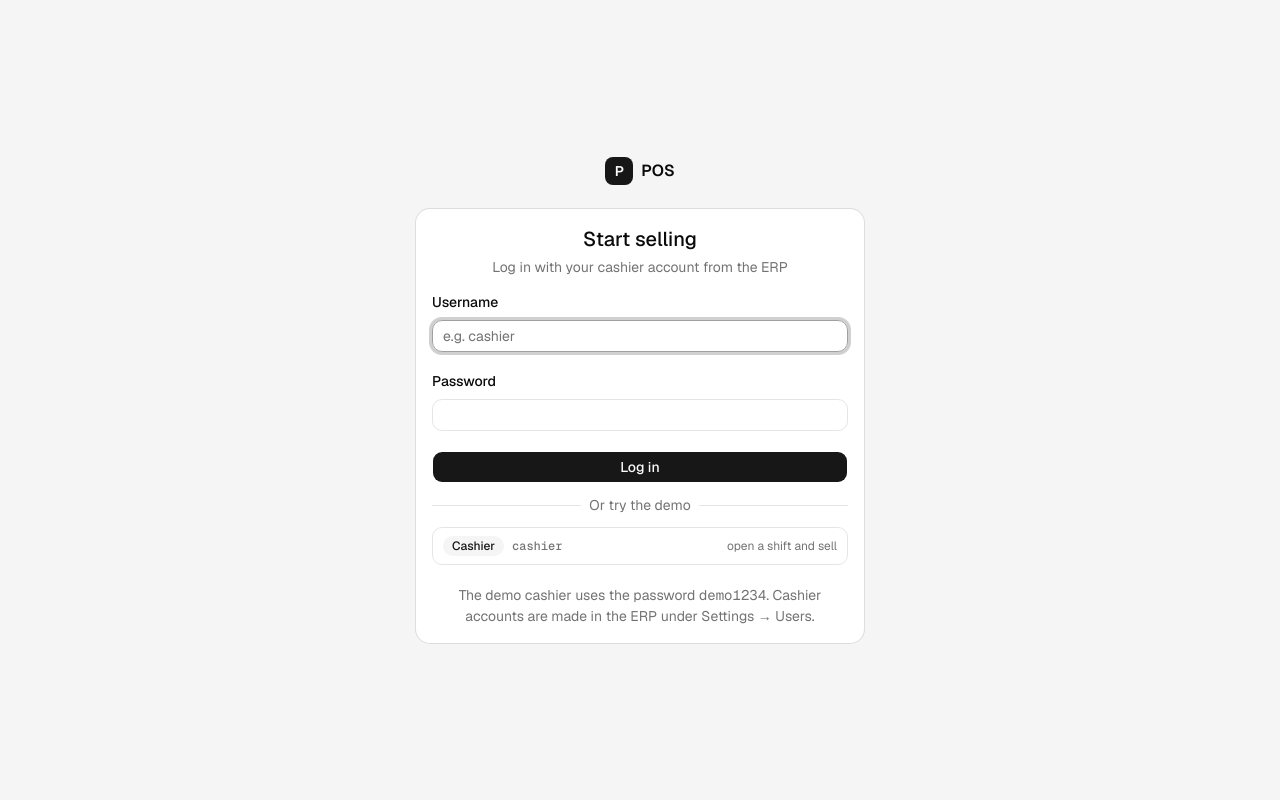
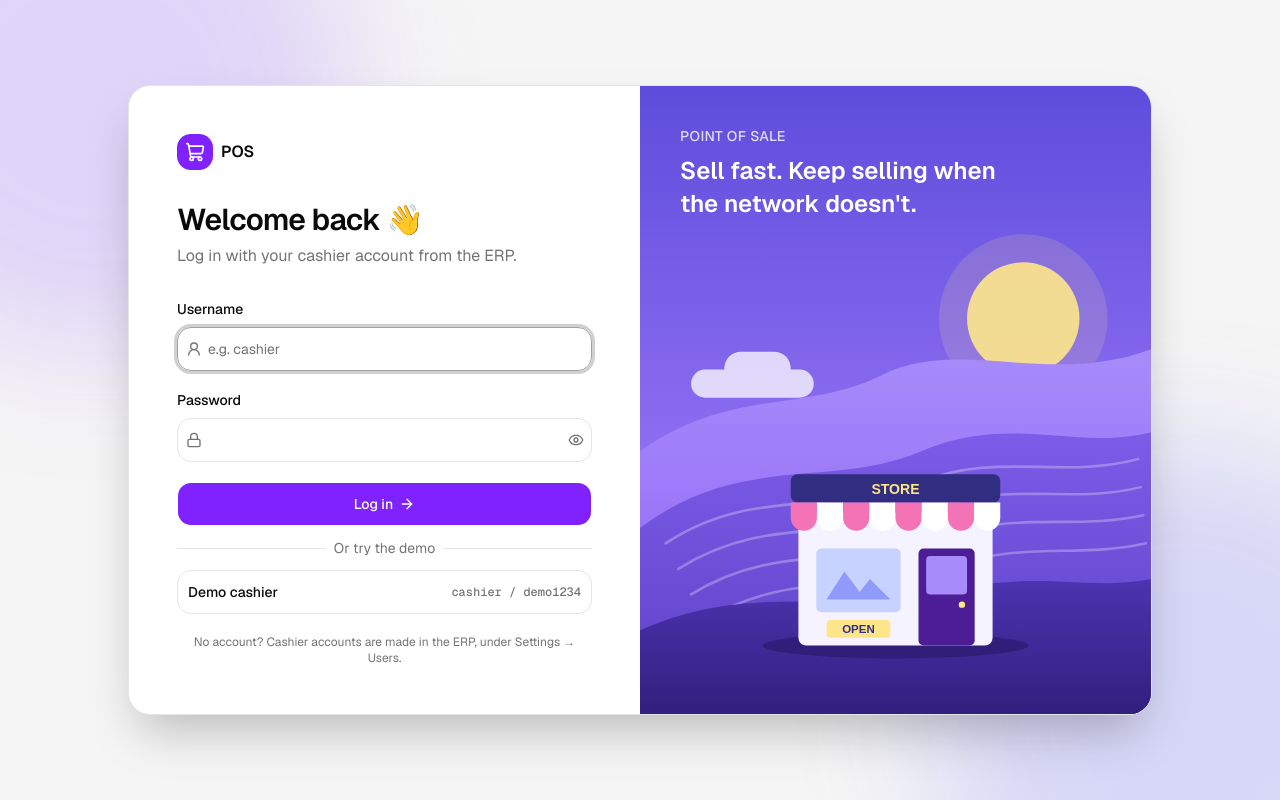
Before and after one commit to wimpoge/pos, a Next.js app in the folder frontend/: page /login in a window 1280 px wide. Built offline with nearby package versions, Linux system fonts and the light colour scheme.

Commit message:
New login screen
The form beside an illustration panel: violet hills with terraces and the
app's own building (a shop for the POS, a warehouse for the ERP). Icons in
the fields, show/hide password, and the demo accounts as compact buttons.
The panel hides on phones.

```diff
--- a/frontend/src/app/login/page.tsx
+++ b/frontend/src/app/login/page.tsx
@@ -1,18 +1,18 @@
 "use client";
 
 import { useQueryClient } from "@tanstack/react-query";
+import { ArrowRight, Eye, EyeOff, Lock, ShoppingCart, UserRound } from "lucide-react";
 import { useRouter } from "next/navigation";
 import { FormEvent, useState } from "react";
+import { LoginArt } from "@/components/login-art";
 import { Alert, AlertDescription } from "@/components/ui/alert";
-import { Badge } from "@/components/ui/badge";
 import { Button } from "@/components/ui/button";
-import { Card, CardContent, CardDescription, CardHeader, CardTitle } from "@/components/ui/card";
-import { Field, FieldDescription, FieldGroup, FieldLabel, FieldSeparator } from "@/components/ui/field";
-import { Input } from "@/components/ui/input";
+import { Field, FieldGroup, FieldLabel, FieldSeparator } from "@/components/ui/field";
+import { InputGroup, InputGroupAddon, InputGroupButton, InputGroupInput } from "@/components/ui/input-group";
 import { Spinner } from "@/components/ui/spinner";
 import { api, errorMessage } from "@/lib/api";
 
-const DEMO = [{ username: "cashier", role: "Cashier", note: "open a shift and sell" }];
+const DEMO = { username: "cashier", label: "Demo cashier" };
 const DEMO_PASSWORD = "demo1234";
 
 export default function LoginPage() {
@@ -20,6 +20,7 @@ export default function LoginPage() {
   const queryClient = useQueryClient();
   const [username, setUsername] = useState("");
   const [password, setPassword] = useState("");
+  const [shown, setShown] = useState(false);
   const [error, setError] = useState<string | null>(null);
   const [busy, setBusy] = useState<string | null>(null);
 
@@ -43,18 +44,24 @@ export default function LoginPage() {
   }
 
   return (
-    <div className="flex min-h-svh items-center justify-center bg-muted p-4 md:p-10">
-      <div className="flex w-full max-w-md flex-col gap-6">
-        <div className="flex items-center gap-2 self-center font-semibold">
-          <div className="flex size-7 items-center justify-center rounded-md bg-primary text-sm text-primary-foreground">P</div>
+    <div className="relative flex min-h-svh items-center justify-center overflow-hidden bg-muted p-4 md:p-10">
+      {/* soft colour behind the card */}
+      <div aria-hidden className="pointer-events-none absolute -top-40 -left-40 size-128 rounded-full bg-violet-500/20 blur-3xl" />
+      <div aria-hidden className="pointer-events-none absolute -right-40 -bottom-40 size-128 rounded-full bg-indigo-500/20 blur-3xl" />
+
+      <div className="relative grid w-full max-w-5xl overflow-hidden rounded-3xl border bg-card shadow-2xl md:grid-cols-2">
+        <div className="flex flex-col justify-center gap-8 p-8 sm:p-12">
+          <div className="flex items-center gap-2 font-semibold">
+            <span className="flex size-9 items-center justify-center rounded-xl bg-violet-600 text-white">
+              <ShoppingCart className="size-5" />
+            </span>
             POS
           </div>
-        <Card>
-          <CardHeader className="text-center">
-            <CardTitle className="text-xl">Start selling</CardTitle>
-            <CardDescription>Log in with your cashier account from the ERP</CardDescription>
-          </CardHeader>
-          <CardContent>
+          <div className="space-y-1.5">
+            <h1 className="text-3xl font-semibold tracking-tight">Welcome back 👋</h1>
+            <p className="text-muted-foreground">Log in with your cashier account from the ERP.</p>
+          </div>
+
           <form onSubmit={submit}>
             <FieldGroup>
               {error && (
@@ -64,7 +71,11 @@ export default function LoginPage() {
               )}
               <Field>
                 <FieldLabel htmlFor="username">Username</FieldLabel>
-                  <Input
+                <InputGroup className="h-11 rounded-xl">
+                  <InputGroupAddon>
+                    <UserRound />
+                  </InputGroupAddon>
+                  <InputGroupInput
                     id="username"
                     autoCapitalize="none"
                     spellCheck={false}
@@ -75,51 +86,73 @@ export default function LoginPage() {
                     value={username}
                     onChange={(e) => setUsername(e.target.value)}
                   />
+                </InputGroup>
               </Field>
               <Field>
                 <FieldLabel htmlFor="password">Password</FieldLabel>
-                  <Input
+                <InputGroup className="h-11 rounded-xl">
+                  <InputGroupAddon>
+                    <Lock />
+                  </InputGroupAddon>
+                  <InputGroupInput
                     id="password"
-                    type="password"
+                    type={shown ? "text" : "password"}
                     autoComplete="current-password"
                     required
                     value={password}
                     onChange={(e) => setPassword(e.target.value)}
                   />
+                  <InputGroupAddon align="inline-end">
+                    <InputGroupButton
+                      size="icon-xs"
+                      aria-label={shown ? "Hide password" : "Show password"}
+                      onClick={() => setShown(!shown)}
+                    >
+                      {shown ? <EyeOff /> : <Eye />}
+                    </InputGroupButton>
+                  </InputGroupAddon>
+                </InputGroup>
               </Field>
-                <Field>
-                  <Button type="submit" disabled={busy !== null}>
-                    {busy === username && <Spinner />} Log in
+              <Button
+                type="submit"
+                size="lg"
+                className="h-11 rounded-xl bg-violet-600 text-white hover:bg-violet-700"
+                disabled={busy !== null}
+              >
+                {busy === username && <Spinner />} Log in {busy !== username && <ArrowRight />}
               </Button>
-                </Field>
-                <FieldSeparator>Or try the demo</FieldSeparator>
-                <div className="grid gap-2">
-                  {DEMO.map((d) => (
+              <FieldSeparator className="[&_[data-slot=field-separator-content]]:bg-card">Or try the demo</FieldSeparator>
               <Button
-                      key={d.username}
                 type="button"
                 variant="outline"
-                      className="h-auto justify-between py-2"
+                className="h-11 justify-between rounded-xl"
                 disabled={busy !== null}
-                      onClick={() => login({ username: d.username, password: DEMO_PASSWORD })}
+                onClick={() => login({ username: DEMO.username, password: DEMO_PASSWORD })}
               >
                 <span className="flex items-center gap-2">
-                        {busy === d.username && <Spinner />}
-                        <Badge variant="secondary">{d.role}</Badge>
-                        <span className="font-mono text-xs text-muted-foreground">{d.username}</span>
+                  {busy === DEMO.username && <Spinner />}
+                  {DEMO.label}
                 </span>
-                      <span className="truncate text-xs font-normal text-muted-foreground">{d.note}</span>
+                <span className="font-mono text-xs text-muted-foreground">
+                  {DEMO.username} / {DEMO_PASSWORD}
+                </span>
               </Button>
-                  ))}
-                </div>
-                <FieldDescription className="text-center">
-                  The demo cashier uses the password <code>{DEMO_PASSWORD}</code>. Cashier accounts are made in
-                  the ERP under Settings → Users.
-                </FieldDescription>
+              <p className="text-center text-xs text-muted-foreground">
+                No account? Cashier accounts are made in the ERP, under Settings → Users.
+              </p>
             </FieldGroup>
           </form>
-          </CardContent>
-        </Card>
+        </div>
+
+        <div className="relative hidden min-h-144 md:block">
+          <LoginArt variant="pos" />
+          <div className="absolute inset-x-0 top-0 p-10 text-white">
+            <p className="text-sm font-medium tracking-wide text-white/80 uppercase">Point of sale</p>
+            <p className="mt-2 max-w-xs text-2xl leading-snug font-semibold">
+              Sell fast. Keep selling when the network doesn&apos;t.
+            </p>
+          </div>
+        </div>
       </div>
     </div>
   );
--- /dev/null
+++ b/frontend/src/components/login-art.tsx
@@ -0,0 +1,107 @@
+/** The picture beside the login form: violet hills with terraces, a sun and clouds, and in front
+ * the building the app is about (a shop for the POS, a warehouse for the ERP). Drawn inline, so
+ * there are no image files to load; its colours are fixed, it sits on its own panel in both themes.
+ * Kept identical in the ERP and the POS (components/login-art.tsx). */
+export function LoginArt({ variant }: { variant: "erp" | "pos" }) {
+  return (
+    <svg viewBox="0 0 400 520" preserveAspectRatio="xMidYMid slice" className="absolute inset-0 size-full" aria-hidden>
+      <defs>
+        <linearGradient id="la-sky" x1="0" y1="0" x2="0" y2="1">
+          <stop offset="0" stopColor="#5b4bdb" />
+          <stop offset="0.55" stopColor="#8b6cf0" />
+          <stop offset="1" stopColor="#c4b5fd" />
+        </linearGradient>
+        <linearGradient id="la-far" x1="0" y1="0" x2="0" y2="1">
+          <stop offset="0" stopColor="#a78bfa" />
+          <stop offset="1" stopColor="#8b5cf6" />
+        </linearGradient>
+        <linearGradient id="la-mid" x1="0" y1="0" x2="0" y2="1">
+          <stop offset="0" stopColor="#7c5ce8" />
+          <stop offset="1" stopColor="#5b3fc4" />
+        </linearGradient>
+        <linearGradient id="la-near" x1="0" y1="0" x2="0" y2="1">
+          <stop offset="0" stopColor="#4c33b0" />
+          <stop offset="1" stopColor="#2e1d78" />
+        </linearGradient>
+      </defs>
+
+      <rect width="400" height="520" fill="url(#la-sky)" />
+      <circle cx="300" cy="196" r="44" fill="#fde68a" opacity="0.9" />
+      <circle cx="300" cy="196" r="66" fill="#fde68a" opacity="0.15" />
+      <g fill="#ffffff" opacity="0.75">
+        <rect x="40" y="236" width="96" height="22" rx="11" />
+        <rect x="66" y="222" width="52" height="26" rx="13" />
+        <rect x="236" y="246" width="84" height="18" rx="9" opacity="0.8" />
+        <rect x="258" y="235" width="40" height="20" rx="10" opacity="0.8" />
+      </g>
+
+      <path d="M0 300 C70 250 130 270 190 240 C250 210 320 250 400 220 L400 520 L0 520 Z" fill="url(#la-far)" />
+      <path d="M0 360 C80 300 150 330 220 300 C290 270 340 300 400 285 L400 520 L0 520 Z" fill="url(#la-mid)" />
+      {/* terraces on the middle hill */}
+      <g fill="none" stroke="#ffffff" strokeOpacity="0.28" strokeWidth="2" strokeLinecap="round">
+        <path d="M20 372 C90 326 150 352 220 324 C280 300 330 322 390 306" />
+        <path d="M30 392 C100 348 160 372 228 346 C288 322 336 342 392 328" />
+        <path d="M40 412 C108 370 170 392 236 368 C294 346 340 362 394 350" />
+        <path d="M52 432 C116 392 178 412 244 390 C300 370 344 384 396 372" />
+      </g>
+      <path d="M0 440 C90 400 160 430 240 410 C310 392 350 410 400 400 L400 520 L0 520 Z" fill="url(#la-near)" />
+
+      {variant === "pos" ? <Shop /> : <Warehouse />}
+    </svg>
+  );
+}
+
+function Shop() {
+  return (
+    <g transform="translate(118 318)">
+      <ellipse cx="82" cy="134" rx="104" ry="10" fill="#1e1356" opacity="0.45" />
+      <rect x="6" y="30" width="152" height="104" rx="6" fill="#f5f3ff" />
+      <rect x="0" y="0" width="164" height="22" rx="5" fill="#312e81" />
+      <text x="82" y="15.5" textAnchor="middle" fontSize="11" fontWeight="700" fill="#fde68a" fontFamily="sans-serif">
+        STORE
+      </text>
+      {/* awning */}
+      {[0, 1, 2, 3, 4, 5, 6, 7].map((i) => (
+        <path
+          key={i}
+          d={`M${i * 20.5} 22 h20.5 v12 a10.25 10.25 0 0 1 -20.5 0 Z`}
+          fill={i % 2 ? "#ffffff" : "#f472b6"}
+        />
+      ))}
+      <rect x="20" y="58" width="66" height="50" rx="4" fill="#c7d2fe" />
+      <path d="M28 98 l14 -22 l12 16 l8 -10 l16 16 Z" fill="#818cf8" opacity="0.8" />
+      <rect x="100" y="58" width="44" height="76" rx="4" fill="#4c1d95" />
+      <rect x="106" y="64" width="32" height="30" rx="3" fill="#a78bfa" />
+      <circle cx="134" cy="102" r="2.5" fill="#fde68a" />
+      <rect x="28" y="114" width="50" height="14" rx="3" fill="#fde68a" />
+      <text x="53" y="124.5" textAnchor="middle" fontSize="9" fontWeight="700" fill="#312e81" fontFamily="sans-serif">
+        OPEN
+      </text>
+    </g>
+  );
+}
+
+function Warehouse() {
+  return (
+    <g transform="translate(100 306)">
+      <ellipse cx="100" cy="146" rx="124" ry="11" fill="#1e1356" opacity="0.45" />
+      <path d="M0 52 L92 8 L184 52 Z" fill="#312e81" />
+      <rect x="10" y="50" width="164" height="96" rx="4" fill="#f5f3ff" />
+      <rect x="44" y="76" width="96" height="70" rx="3" fill="#4c1d95" />
+      {[0, 1, 2, 3, 4].map((i) => (
+        <rect key={i} x="48" y={82 + i * 12} width="88" height="7" rx="2" fill="#6d28d9" />
+      ))}
+      <rect x="20" y="62" width="16" height="10" rx="2" fill="#c7d2fe" />
+      <rect x="148" y="62" width="16" height="10" rx="2" fill="#c7d2fe" />
+      {/* boxes stacked by the door */}
+      <g>
+        <rect x="186" y="110" width="36" height="36" rx="3" fill="#fbbf24" />
+        <rect x="201" y="110" width="6" height="36" fill="#f59e0b" />
+        <rect x="190" y="78" width="30" height="32" rx="3" fill="#fcd34d" />
+        <rect x="202" y="78" width="6" height="32" fill="#f59e0b" />
+        <rect x="-26" y="118" width="30" height="28" rx="3" fill="#fcd34d" />
+        <rect x="-14" y="118" width="6" height="28" fill="#f59e0b" />
+      </g>
+    </g>
+  );
+}
```
Lines whose indentation alone changed are shown as unchanged.
